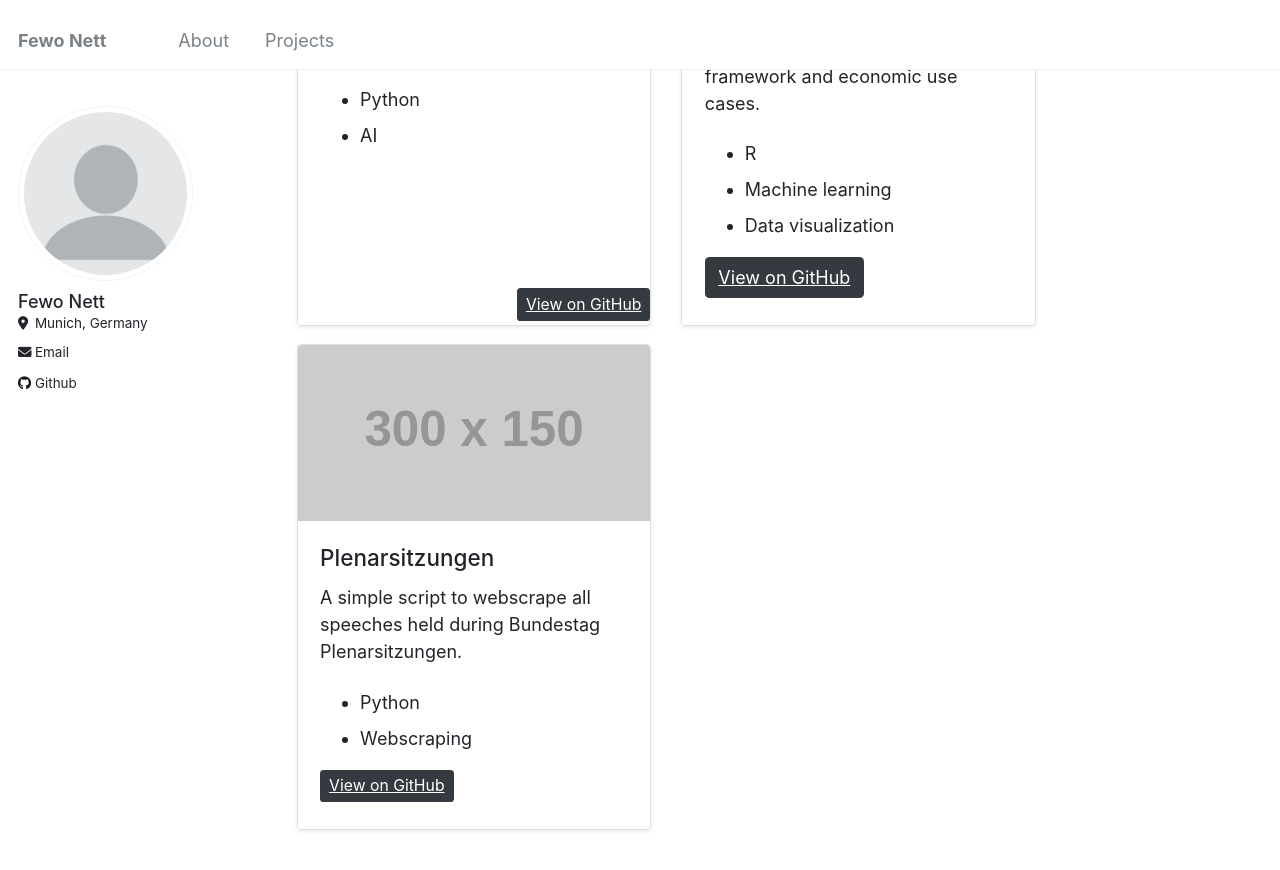
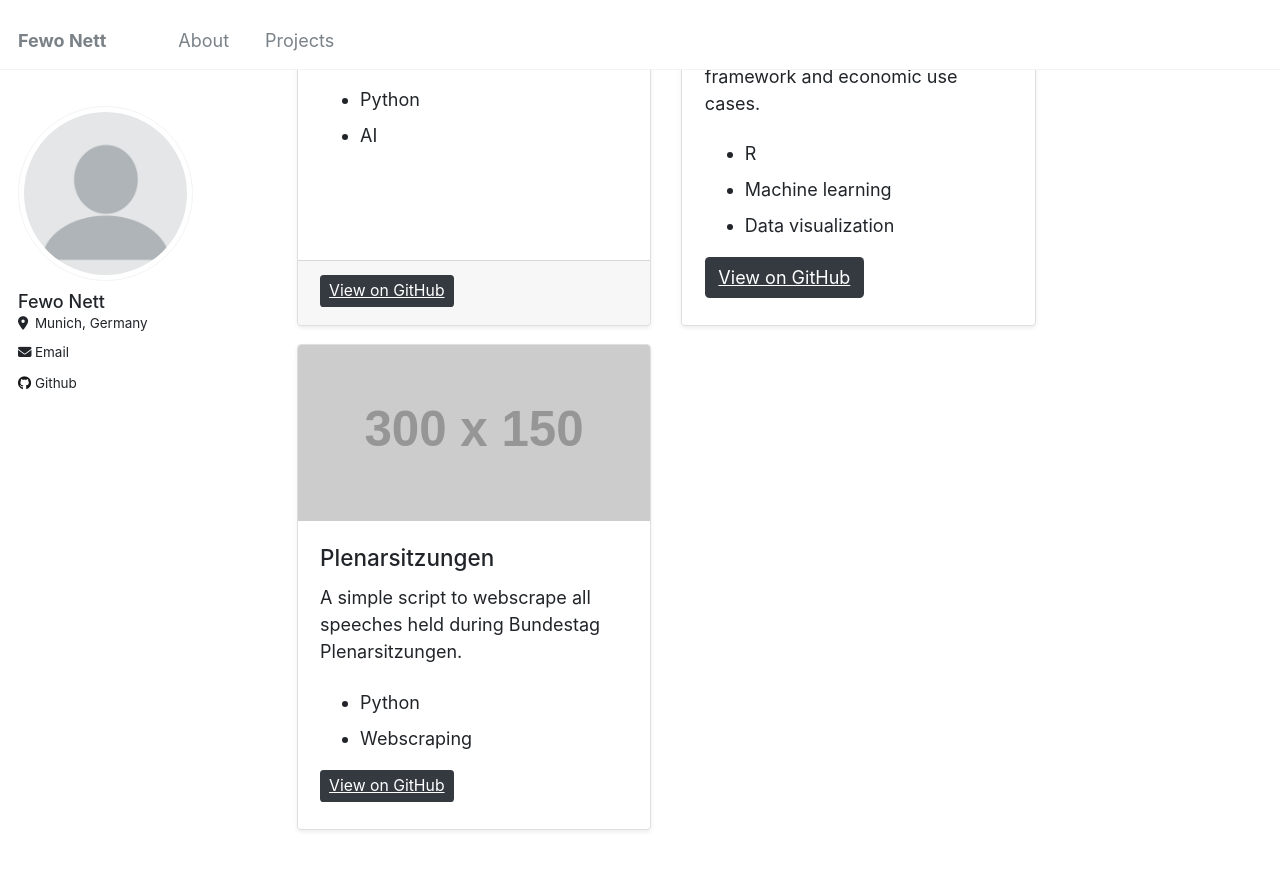
Before and after one commit to fewonett/fewonett.github.io, a Jekyll site: the page built from _pages/about.html, in a window 1280 px wide and 900 px high, scrolled down 2082 px. Shown: the top 870 px of the window. Built offline with Jekyll 4.4.1, drawn with Linux system fonts in a browser that asks for light colours.

Commit message:
Update about.html

```diff
--- a/_pages/about.html
+++ b/_pages/about.html
@@ -77,7 +77,9 @@ redirect_from:
           </ul>
 
         </div>
-        <a href="https://github.com/your-username/minesweeper" class="btn btn-dark btn-sm " style="align-self: end;">View on GitHub</a>
+        <div class="card-footer">
+        <a href="https://github.com/your-username/minesweeper" class="btn btn-dark btn-sm ">View on GitHub</a>
+      </div>
       </div>
     </div>
     <div class="col-md-6 mb-3">
```
